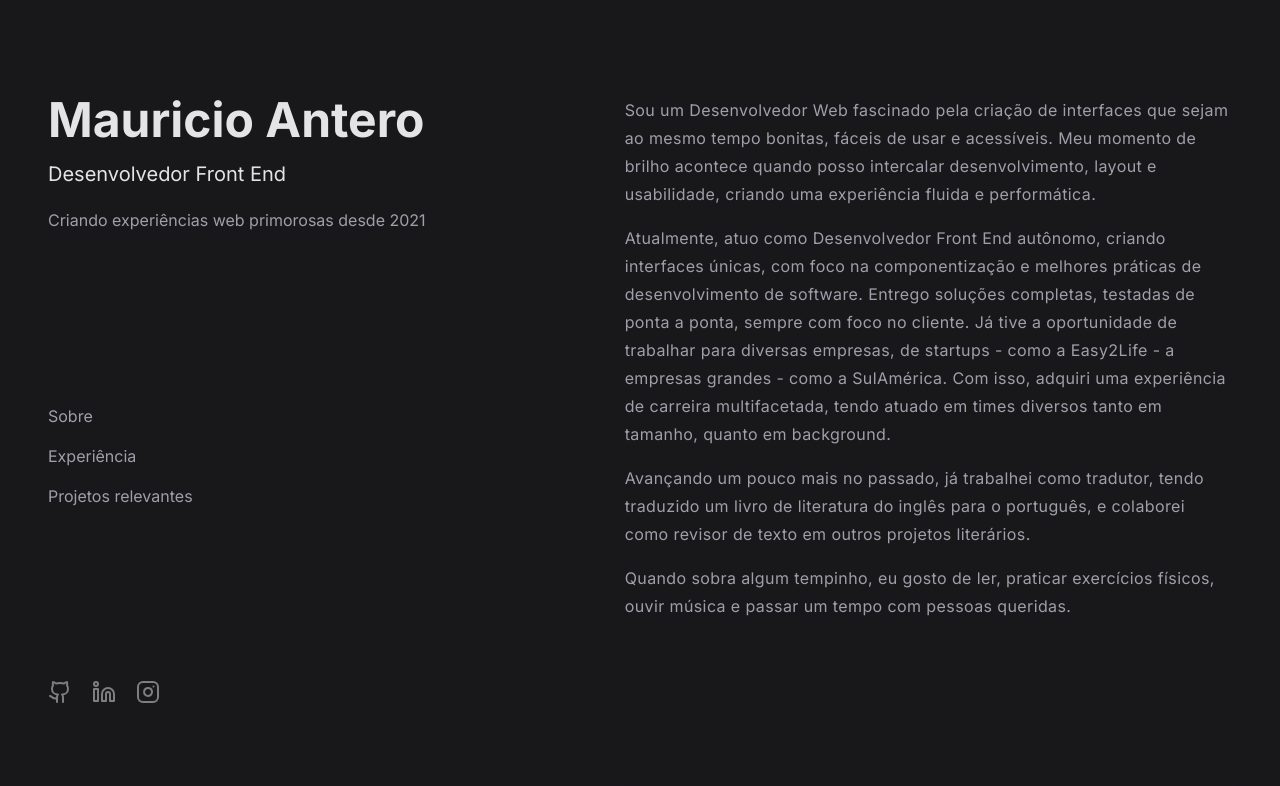
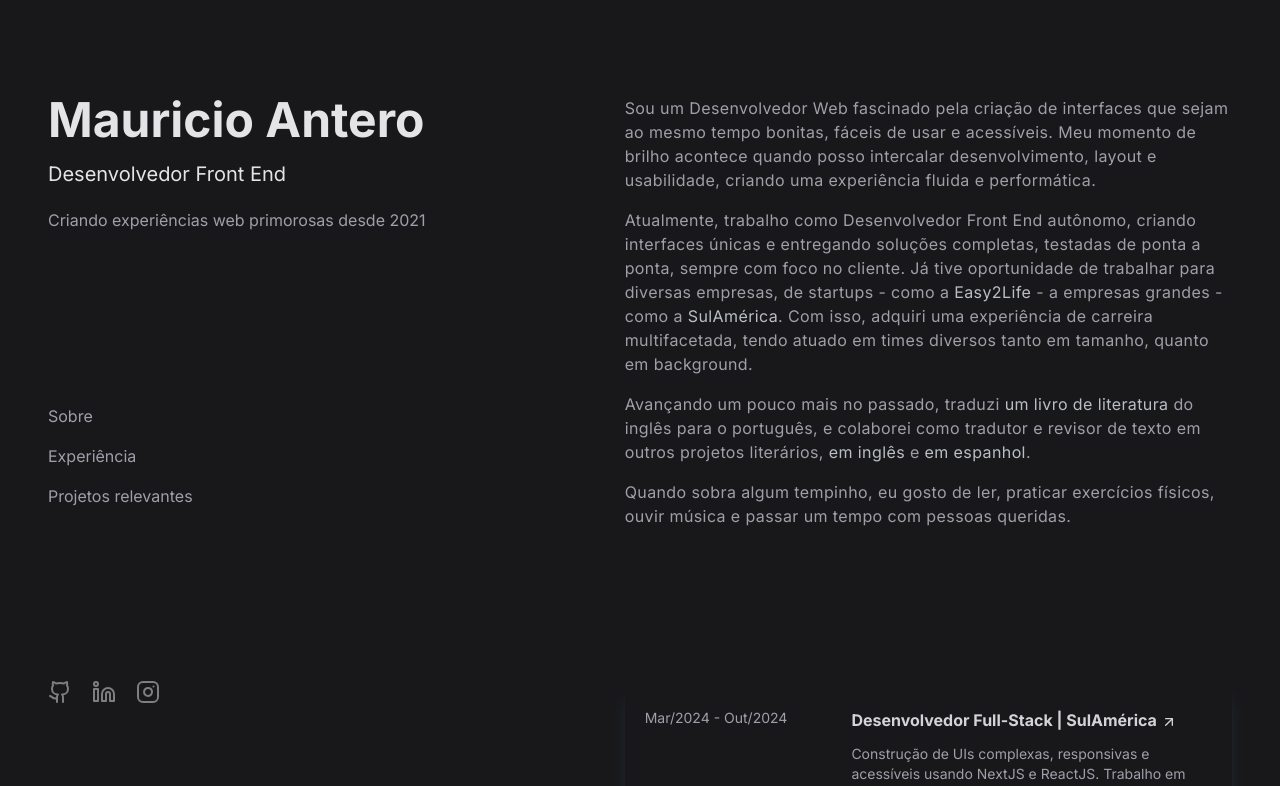
Before and after one commit to mjunior447/personal-website, a Next.js app: page / in a window 1280 px wide. Shown: the top 786 px of the page. Built offline with nearby package versions, Linux system fonts and the light colour scheme.

Commit message:
refactor: fine adjustments of layout and code

```diff
--- a/src/components/AboutSection.tsx
+++ b/src/components/AboutSection.tsx
@@ -1,8 +1,11 @@
+import { links } from "../constants/links";
+import ExternalLink from "./ExternalLink";
+
 const AboutSection = () => {
   return (
     <section
       id="about"
-      className="text-md md:text-md text-zinc-400 tracking-wide leading-7"
+      className="text-md md:text-md text-zinc-400 tracking-wide leading-6"
     >
       <h2 className="uppercase text-slate-200 font-bold tracking-wider mb-4 lg:hidden">
         Sobre
@@ -15,20 +18,34 @@ const AboutSection = () => {
       </p>
 
       <p className="mb-4">
-        Atualmente, atuo como Desenvolvedor Front End autônomo, criando
-        interfaces únicas, com foco na componentização e melhores práticas de
-        desenvolvimento de software. Entrego soluções completas, testadas de
-        ponta a ponta, sempre com foco no cliente. Já tive a oportunidade de
-        trabalhar para diversas empresas, de startups - como a Easy2Life - a
-        empresas grandes - como a SulAmérica. Com isso, adquiri uma experiência
-        de carreira multifacetada, tendo atuado em times diversos tanto em
-        tamanho, quanto em background.
+        Atualmente, trabalho como Desenvolvedor Front End autônomo, criando
+        interfaces únicas e entregando soluções completas, testadas de ponta a
+        ponta, sempre com foco no cliente. Já tive oportunidade de trabalhar
+        para diversas empresas, de startups - como a{" "}
+        <ExternalLink href={links.companies.easy2life}>Easy2Life</ExternalLink>{" "}
+        - a empresas grandes - como a{" "}
+        <ExternalLink href={links.companies.sulamerica}>
+          SulAmérica
+        </ExternalLink>
+        . Com isso, adquiri uma experiência de carreira multifacetada, tendo
+        atuado em times diversos tanto em tamanho, quanto em background.
       </p>
 
       <p className="mb-4">
-        Avançando um pouco mais no passado, já trabalhei como tradutor, tendo
-        traduzido um livro de literatura do inglês para o português, e colaborei
-        como revisor de texto em outros projetos literários.
+        Avançando um pouco mais no passado, traduzi{" "}
+        <ExternalLink href={links.projects.bookTranslation}>
+          um livro de literatura
+        </ExternalLink>{" "}
+        do inglês para o português, e colaborei como tradutor e revisor de texto
+        em outros projetos literários,{" "}
+        <ExternalLink href={links.companies.hechoPorNosotros}>
+          em inglês
+        </ExternalLink>{" "}
+        e{" "}
+        <ExternalLink href={links.companies.expertoAnimal}>
+          em espanhol
+        </ExternalLink>
+        .
       </p>
 
       <p className="mb-4">
--- a/src/components/ExternalLink.tsx
+++ b/src/components/ExternalLink.tsx
@@ -2,17 +2,19 @@ import { PropsWithChildren } from "react";
 
 interface ExternalLinkProps {
   href: string;
+  classNames?: string;
 }
 
 const ExternalLink = ({
   href,
+  classNames,
   children,
 }: PropsWithChildren<ExternalLinkProps>) => {
   return (
     <a
       href={href}
       target="_blank"
-      className="text-slate-200/80 hover:text-blue-400 transition-colors duration-100 ease-in"
+      className={`${classNames} text-slate-200/80 hover:text-blue-400 transition-colors duration-100 ease-in`}
     >
       {children}
     </a>
--- a/src/components/Header.tsx
+++ b/src/components/Header.tsx
@@ -13,7 +13,7 @@ const Header = () => {
         </p>
       </div>
       <nav>
-        <ul className="flex flex-col gap-4 text-zinc-400">
+        <ul className="flex-col gap-4 text-zinc-400 hidden lg:flex">
           <li>
             <a href="#about" className="hover:text-zinc-200">
               Sobre
--- a/src/constants/experiences.ts
+++ b/src/constants/experiences.ts
@@ -1,10 +1,12 @@
+import { links } from "./links";
+
 const experiences = [
   {
     period: "Mar/2024 - Out/2024",
     title: "Desenvolvedor Full-Stack | SulAmérica",
     description:
       "Construção de UIs complexas, responsivas e acessíveis usando NextJS e ReactJS. Trabalho em conjunto com a equipe de design para a prototipação de layouts fluidos. Criação e manutenção de APIs RESTful em NodeJS, usando arquitetura de microsserviços. Testes unitários com Jest e React Testing Library, além de testes end-to-end com Cypress. Jenkins para Integração Contínua. Google Cloud Platform. SCRUM.",
-    href: "https://portal.sulamericaseguros.com.br/",
+    href: links.companies.sulamerica,
     skills: [
       "Next.js",
       "React.js",
@@ -25,7 +27,7 @@ const experiences = [
     title: "Desenvolvedor Full-Stack | Noorden Group",
     description:
       "Desenvolvimento de interfaces usando NextJS e ReactJS, além de ChakraUI e MaterialUI para manter a responsividade e acessibilidade. Integração com Back-End. Prototipação de novas páginas Web usando Figma. Desenvolvimento e manutenção de APIs RESTful usando NodeJS. Jenkins para Integração Contínua. SCRUM.",
-    href: "https://www.noorden.com.br/",
+    href: links.companies.noorden,
     skills: [
       "React.js",
       "Next.js",
@@ -45,7 +47,7 @@ const experiences = [
     title: "Estagiário | Tribunal Superior Eleitoral",
     description:
       "Criação de aplicações em Angular 8+, Python3, integração com banco de dados PostgreSQL. Criação de APIs REST usando Python/Flask, design responsivo com Angular, criação de Shell Scripts para automação de tarefas. SCRUM.",
-    href: "https://www.tse.jus.br/",
+    href: links.companies.tse,
     skills: [
       "Angular",
       "TypeScript",
--- /dev/null
+++ b/src/constants/links.ts
@@ -0,0 +1,17 @@
+export const links = {
+  companies: {
+    sulamerica: "https://portal.sulamericaseguros.com.br/",
+    noorden: "https://www.noorden.com.br/",
+    tse: "https://www.tse.jus.br/",
+    easy2life: "https://easy2life.com.br/",
+    expertoAnimal: "https://www.expertoanimal.com/",
+    hechoPorNosotros: "https://www.hechoxnosotros.org/",
+  },
+  projects: {
+    contrataFacil: "https://contratafacil-segurovida.paas.sulamerica.com.br/",
+    zentryClone: "https://zentry-clone-brown-nine.vercel.app/",
+    devCast: "https://devcast-orcin.vercel.app/",
+    bookTranslation:
+      "https://www.amazon.com/Castelo-Cartas-Portuguese-W-J-May-ebook/dp/B079FHLWH4/ref=sr_1_5?crid=3LXOBXK9ZU4BM&dib=eyJ2IjoiMSJ9.xZBhjNyTucRKT3R00Sp3CiUDvNks-IjX0S_hkWUZbh_-HYobOzqfIjkfXaXzhQ_Sa0ClfaES2oQMvlE4qSsvTJjv7N71AwbCVWTR4WNS8a5qSeZ4URnQjEqa6Tr16zHqqF2BaJglbP2XHpuGzzRB4kFv-bRfOQtmSY8RDPdzURr1fC1CGKxmqDMJN-AMFb28s-dP48-N5prAwL0siKWpNAeHiPM5UmvNNKocyv-m-1UyBkA2CmZyK_NklWYmaiYnrV5jToVs4LQhCMFiXs1ziP1Cx9eqs2XgNWjgpTeJ2dhGjXX4LnwN_PC00YybFWfA27pdj1sjmspbpd7srSsdxBIe1nPglfP16xdIB53oMXF4ASPI64wE2YEnj9ajblhHCR4PevQqcgYyhK5eMfwV9A0O0PkWr0S5X-dR5-fg0h8vLtZ3QG5zv21-5XjPbHoN.hXsfZ5dCB6U0mFvmBiAlPGjG8me5HDLw_VE7udbsRx0&dib_tag=se&keywords=castelo+de+cartas&qid=1741958896&sprefix=castelo+de+cartas%2Caps%2C240&sr=8-5",
+  },
+};
--- a/src/constants/relevantProjects.ts
+++ b/src/constants/relevantProjects.ts
@@ -1,24 +1,26 @@
+import { links } from "./links";
+
 const relevantProjects = [
   {
     imageUrl: "/project-images/sulamerica-thumbnail.png",
     title: "Contrata Fácil",
     description:
       "Simulador de Seguro de Vida completo e fácil de usar para gerar apólices de seguro",
-    href: "https://contratafacil-segurovida.paas.sulamerica.com.br/",
+    href: links.projects.contrataFacil,
   },
   {
     imageUrl: "/project-images/zentry-clone-thumbnail.png",
     title: "Zentry clone",
     description:
       "Clone do zentry.com, um site indicado ao Awwwards. Feito com React.js e GSAP",
-    href: "https://zentry-clone-brown-nine.vercel.app/",
+    href: links.projects.zentryClone,
   },
   {
     imageUrl: "/project-images/podcastr-thumbnail.png",
     title: "DevCast",
     description:
       "Uma aplicação SaaS baseada no Spotify, com integração com a API da OpenAI para gerar áudio e imagens",
-    href: "https://devcast-orcin.vercel.app/",
+    href: links.projects.devCast,
   },
 ];
 
```
